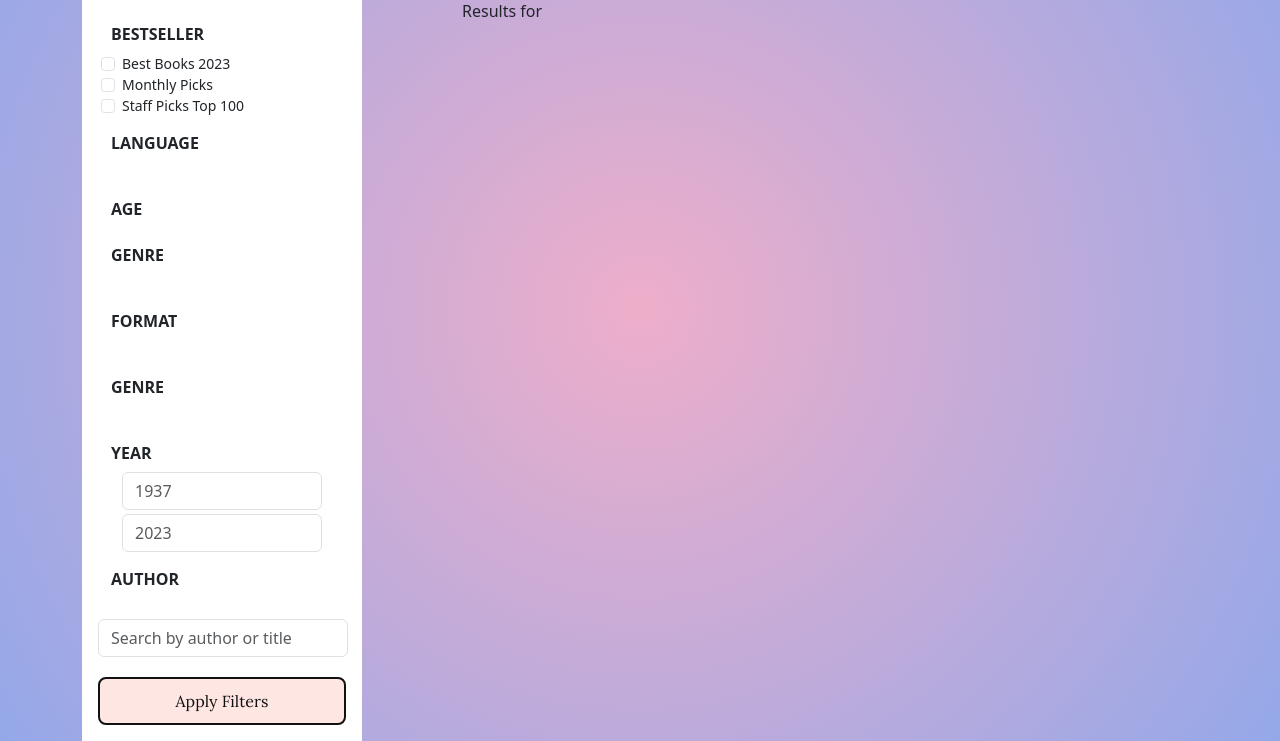
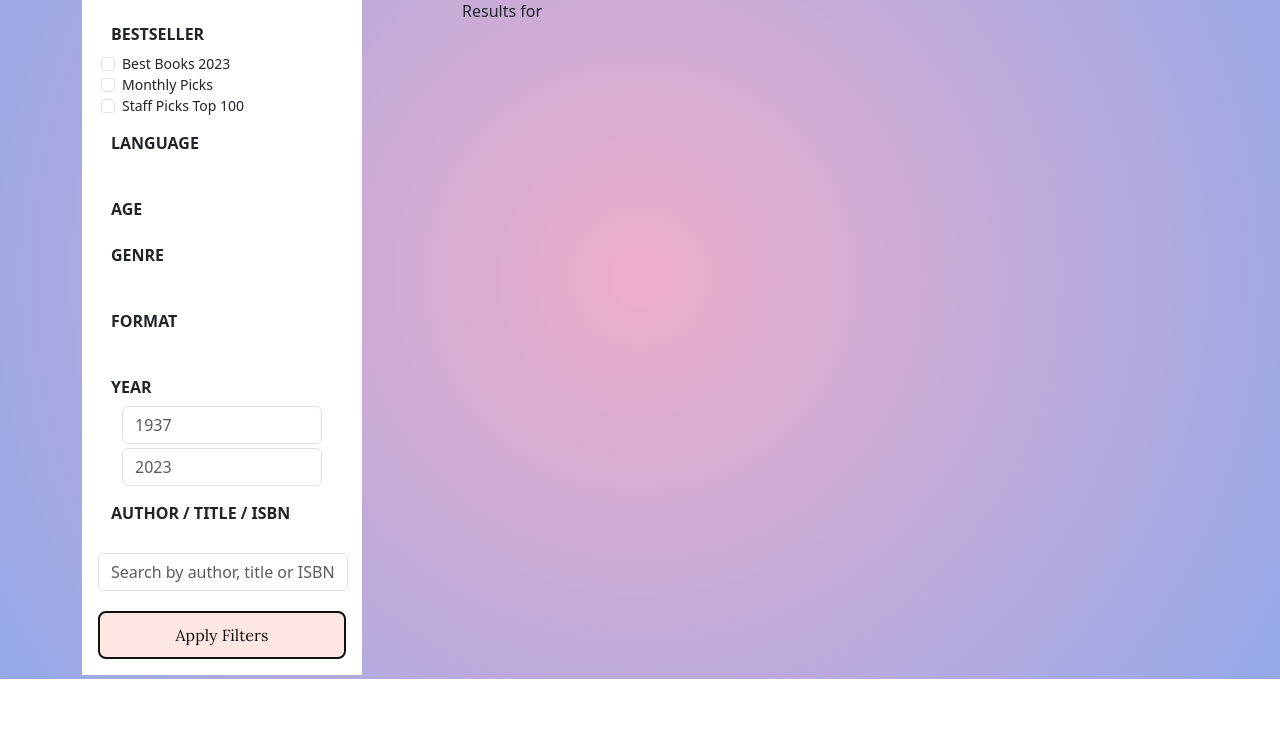
Before and after one commit to KetKode/weread, a Django app: page /book_search in a window 1280 px wide. Shown: the part 121-862 px from the top of the page. After the commit the page ends 800 px from the top, so only its background shows below. Run offline with Django 4.2, Linux system fonts and the light colour scheme; data that the repository does not hold is empty; some libraries are stand-ins or nearby versions; some web fonts are replaced.

Commit message:
added search by isbn

```diff
--- a/pageturner/reviews/templates/reviews/search_results.html
+++ b/pageturner/reviews/templates/reviews/search_results.html
@@ -101,22 +101,6 @@
         </div>
     </div>
 </li>
-<!--Genre filter-->
-      <li class="mb-1">
-        <button class="btn btn-toggle align-items-center rounded collapsed" data-bs-toggle="collapse" data-bs-target="#dashboard-collapse" aria-expanded="false">
-          <b>GENRE</b>
-        </button>
-        <div class="show" style="">
-            <div class="form-check">
-          <ul class="btn-toggle-nav list-unstyled fw-normal pb-1 small">
-            {% for main_genre in main_genres %}
-              <li><label><input type="checkbox" class="form-check-input" name="selected_genres" value="{{ main_genre }}" {% if main_genre in selected_genres %}checked{% endif %}> {{ main_genre }}</label></li>
-            {% endfor %}
-          </ul>
-                </div>
-        </div>
-      </li>
-
 <!--Year filter-->
         <li class="mb-1">
         <button class="btn btn-toggle align-items-center rounded collapsed" data-bs-toggle="collapse" data-bs-target="#dashboard-collapse" aria-expanded="false">
@@ -136,12 +120,12 @@
 <!--Author filter-->
       <li class="mb-1">
         <button class="btn btn-toggle align-items-center rounded collapsed" data-bs-toggle="collapse" data-bs-target="#orders-collapse" aria-expanded="false">
-          <b>AUTHOR</b>
+          <b>AUTHOR / TITLE / ISBN</b>
         </button>
         <div class="show">
           <ul class="btn-toggle-nav list-unstyled fw-normal pb-1 small">
             <li><label for="author" class="form-label"></label>
-        <input type="text" name="searched" id="author" class="form-control" placeholder="Search by author or title" style="width:250px">
+        <input type="text" name="searched" id="author" class="form-control" placeholder="Search by author, title or ISBN" style="width:250px">
           </ul>
         </div>
       </li>
--- a/pageturner/reviews/views.py
+++ b/pageturner/reviews/views.py
@@ -65,7 +65,7 @@ def book_search(request):
     if searched and selected_genres:
         books = Book.objects.filter(Q(title__icontains=searched) & Q(author__name__icontains=searched) & Q(main_genre__in=selected_genres))
     elif searched:
-        books = Book.objects.filter(Q(title__icontains=searched) | Q(author__name__icontains=searched))
+        books = Book.objects.filter(Q(title__icontains=searched) | Q(author__name__icontains=searched) |Q(isbn__contains=searched))
     elif selected_genres:
         books = Book.objects.filter(main_genre__in=selected_genres)
     elif selected_age:
@@ -94,6 +94,9 @@ def book_search(request):
          "selected_language": selected_language,
          "format_book": format_book,
          "selected_format": selected_format,
+         "year": year,
+         "year_from": year_from,
+         "year_to": year_to,
          "book_lists": book_lists,
          "selected_book_lists": selected_book_lists},
         )
```
